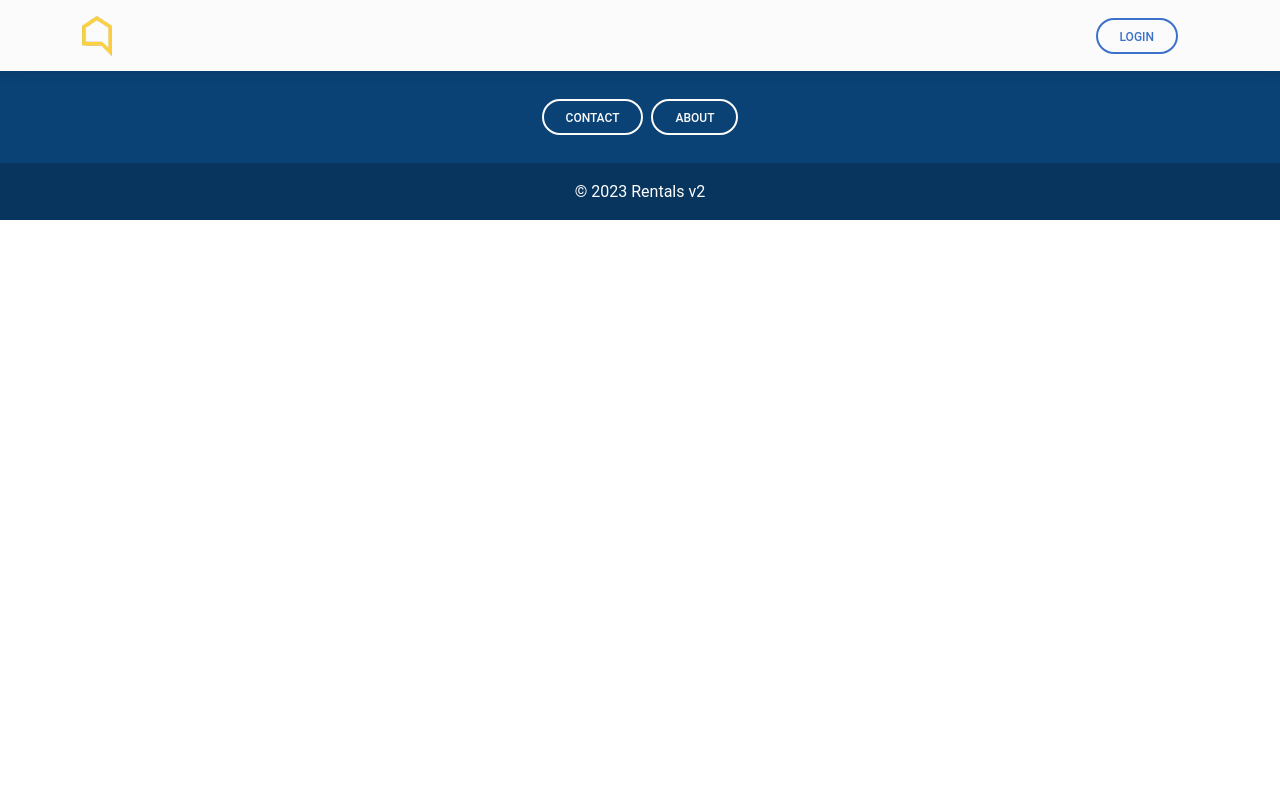
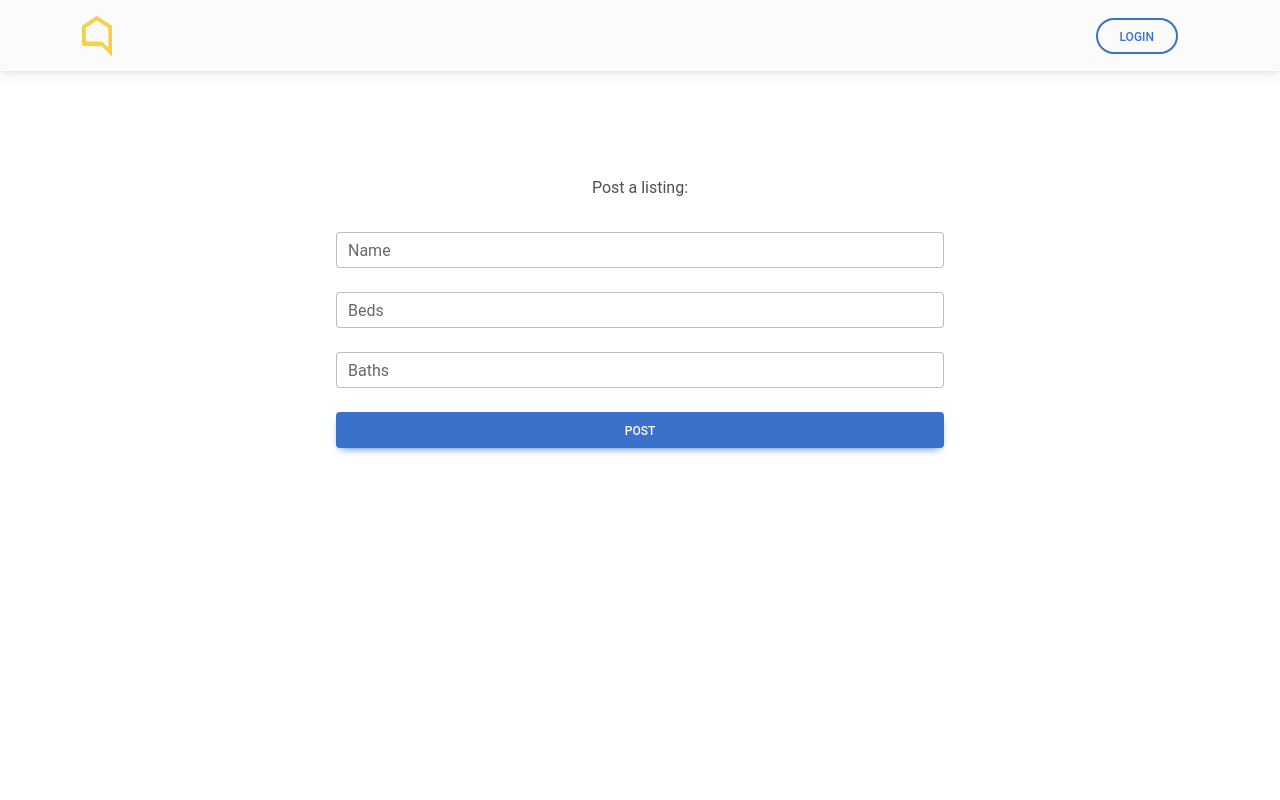
Before and after one commit to kevmgb/rentals-v2-frontend, a React (Create React App) app: page /post in a window 1280 px wide. Shown: the top 800 px of the page. Built offline with nearby package versions, Linux system fonts and the light colour scheme.

Commit message:
create post listing component

```diff
--- a/src/App.js
+++ b/src/App.js
@@ -12,6 +12,7 @@ import Signup from './components/Signup';
 import NavbarUpdated from './components/NavbarUpdated';
 import UserProfilePage from './components/UserProfilePage';
 import SignupSuccess from './components/SignupSuccess';
+import ListingPost from './components/ListingPost';
 
 function App() {
   const [isLoggedIn, setIsLoggedIn] = useState(false);
@@ -39,6 +40,7 @@ function App() {
           <Route path="/signup" element={<Signup />} />
           <Route path="/user" element={<UserProfilePage />} />
           <Route path="/signup/success" element={<SignupSuccess />} />
+          <Route path="/post" element={<ListingPost />} />
         </Routes>
 
         <Footer />
--- /dev/null
+++ b/src/components/ListingPost.js
@@ -0,0 +1,35 @@
+import React from "react";
+import {
+    MDBContainer,
+    MDBTabs,
+    MDBTabsItem,
+    MDBTabsLink,
+    MDBTabsContent,
+    MDBTabsPane,
+    MDBBtn,
+    MDBIcon,
+    MDBInput,
+    MDBCheckbox,
+    MDBTextArea
+  }
+  from 'mdb-react-ui-kit';
+
+function ListingPost() {
+    return (
+        <div className="container-full" style={{ marginTop: '40px' }}>
+        <MDBContainer className="p-3 my-5 d-flex flex-column w-50">
+              <div className="text-center mb-3">
+                <p>Post a listing:</p>
+              </div>
+
+              <MDBInput wrapperClass='mb-4' label='Name' id='typeText' type='text' />
+              <MDBInput wrapperClass='mb-4' label='Beds' id='form1' type='number'/>
+              <MDBInput wrapperClass='mb-4' label='Baths' id='form2' type='number'/>
+
+              <MDBBtn className="mb-4 w-100">Post</MDBBtn>
+        </MDBContainer>
+        </div>
+      );
+}
+
+export default ListingPost;
--- a/src/components/UserProfileDropDown.js
+++ b/src/components/UserProfileDropDown.js
@@ -21,7 +21,9 @@ export default function UserProfileDropDown() {
             <MDBDropdownItem link>View Profile</MDBDropdownItem>
         </Link>
 
-
+        <Link to="/post">
+            <MDBDropdownItem link>Post a property</MDBDropdownItem>
+        </Link>
         <MDBDropdownItem link onClick={Signout}>Logout</MDBDropdownItem>
 
       </MDBDropdownMenu>
```
